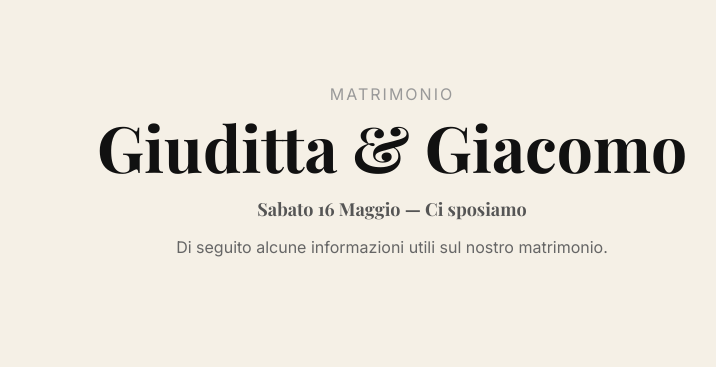
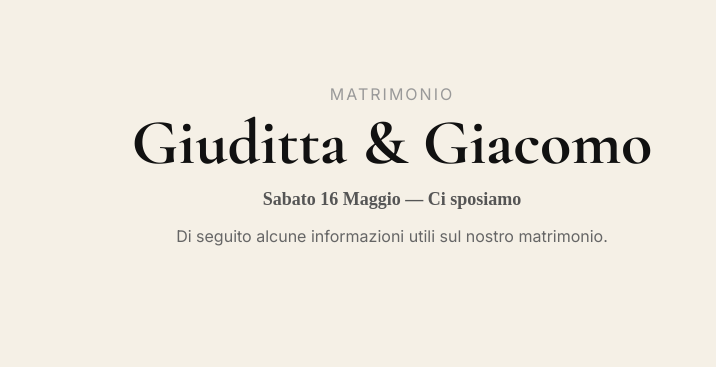
Before and after one commit to JackCami5/giudittaegiacomo.github.io, a plain HTML site: page index.html in a window 1280 px wide. Shown: the top 367 px of the page, without its empty margins (248-964 px from the left). Drawn offline with nearby package versions, Linux system fonts and the light colour scheme.

Commit message:
Cambio titolo

```diff
--- a/index.html
+++ b/index.html
@@ -6,7 +6,8 @@
   <title>Giuditta & Giacomo — Matrimonio</title>
 
   <!-- Google Fonts: Playfair Display + Inter -->
-  <link href="https://fonts.googleapis.com/css2?family=Playfair+Display:wght@600;700&family=Inter:wght@400;600&display=swap" rel="stylesheet">
+  <link href="https://fonts.googleapis.com/css2?family=Cormorant+Garamond:wght@600;700&family=Inter:wght@400;600&display=swap" rel="stylesheet">
+
 
   <style>
     /* Colore di sfondo panna / beige */
@@ -18,10 +19,16 @@
       padding: 0;
     }
 
-    /* Titoli principali */
-    h1, h2, h3 {
-      font-family: 'Playfair Display', serif;
-    }
+/* Titoli principali */
+h1 {
+  font-family: 'Cormorant Garamond', serif;
+  font-size: 48px;
+  margin: 0;
+}
+
+h2, h3 {
+  font-family: 'Playfair Display', serif; /* o quello che preferisci per sottotitoli */
+}
 
     header {
       padding: 60px 16px;
```
